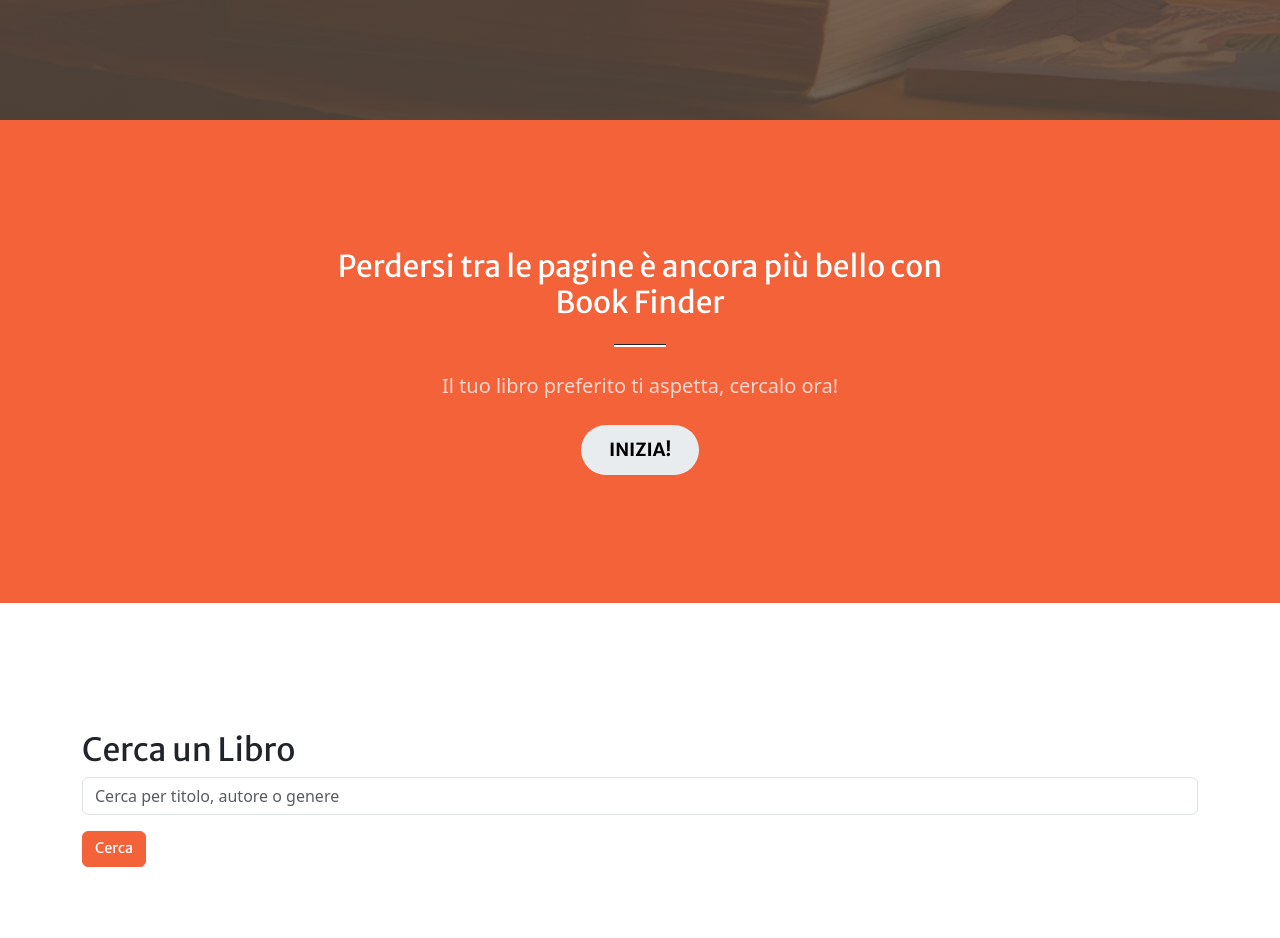
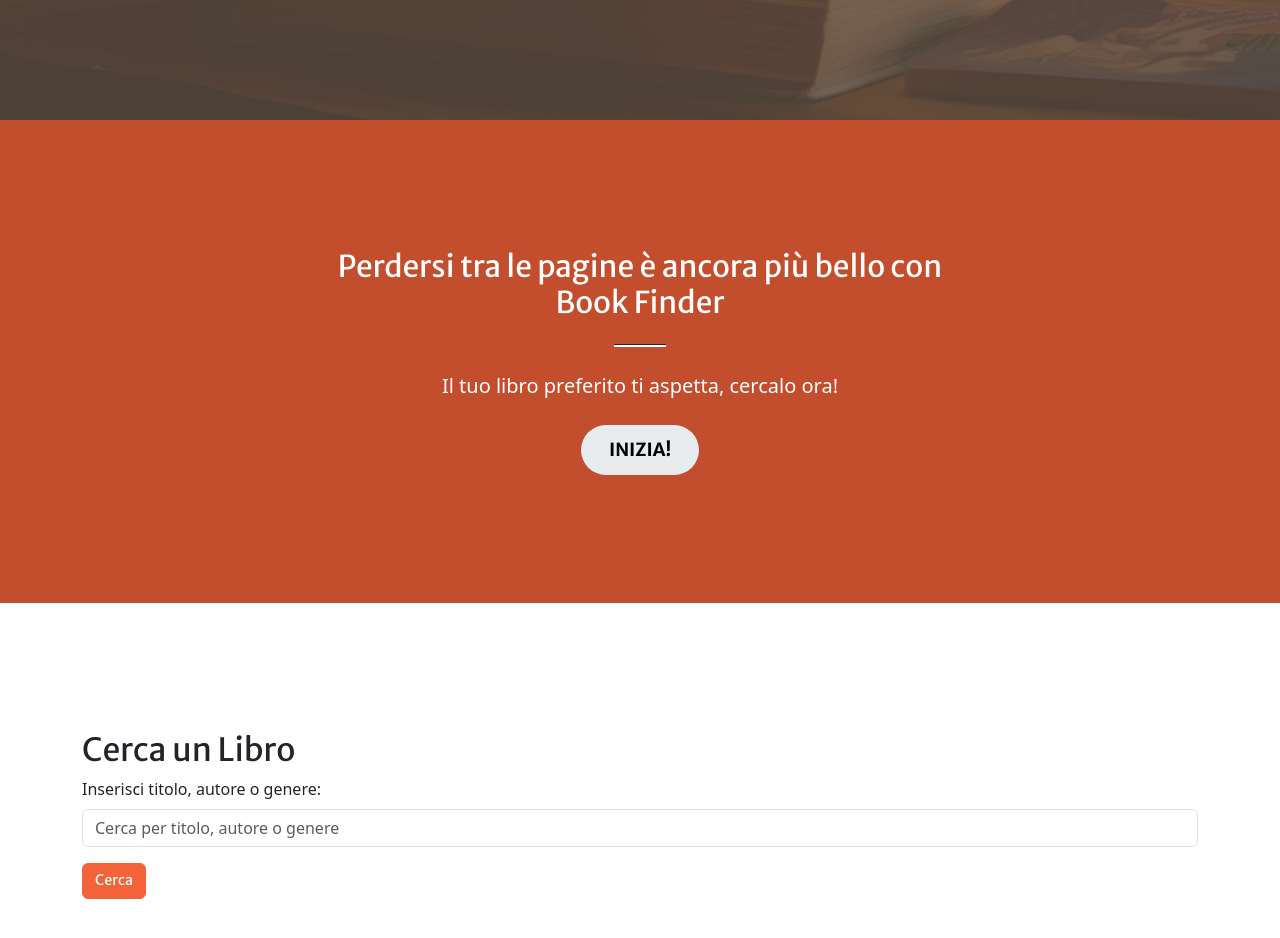
Before and after one commit to KateB-creator/progetto-bookfinder, a website built with webpack: page src/index.html in a window 1280 px wide. Shown: the part 680-1618 px from the top of the page. Built offline with nearby package versions, Linux system fonts and the light colour scheme; a script that the page names is missing; files whose address does not match are found by name.

Commit message:
modifiche contrasto

```diff
--- a/src/css/styles.css
+++ b/src/css/styles.css
@@ -140,10 +140,6 @@ header.masthead h1, header.masthead .h1 {
 }
 
 
-.text-white-75 {
-  color: rgba(255, 255, 255, 0.75) !important;
-}
-
 a {
   text-decoration: underline;
 }
@@ -212,18 +208,18 @@ a {
 
 .btn:hover {
   color: var(--bs-btn-hover-color);
-  background-color: #cf5331;
+  background-color: #551402;
   border-color: var(--bs-btn-hover-border-color);
 }
 
 /*home*/
 .page-section-home {
   padding: 8rem 0;
-  background-color: #f4623a;
+  background-color: #c34e2e;;
 }
 
 .text-white-75 {
-  color: rgba(255, 255, 255, 0.75) !important;
+  color: #fff !important;
   font-size: 20px;
 }
 
--- a/src/index.html
+++ b/src/index.html
@@ -66,9 +66,10 @@
       <div class="container">
         <h2>Cerca un Libro</h2>
         <form id="searchForm">
-          <input type="text" id="searchQuery" class="form-control" placeholder="Cerca per titolo, autore o genere" required />
-          <button type="submit" class="btn btn-primary mt-3">Cerca</button>
-        </form>
+            <label for="searchQuery" class="form-label">Inserisci titolo, autore o genere:</label>
+            <input type="text" id="searchQuery" class="form-control" placeholder="Cerca per titolo, autore o genere" required />
+            <button type="submit" class="btn btn-primary mt-3">Cerca</button>
+          </form>
 
         <div id="results" class="mt-4">
         </div>
```
